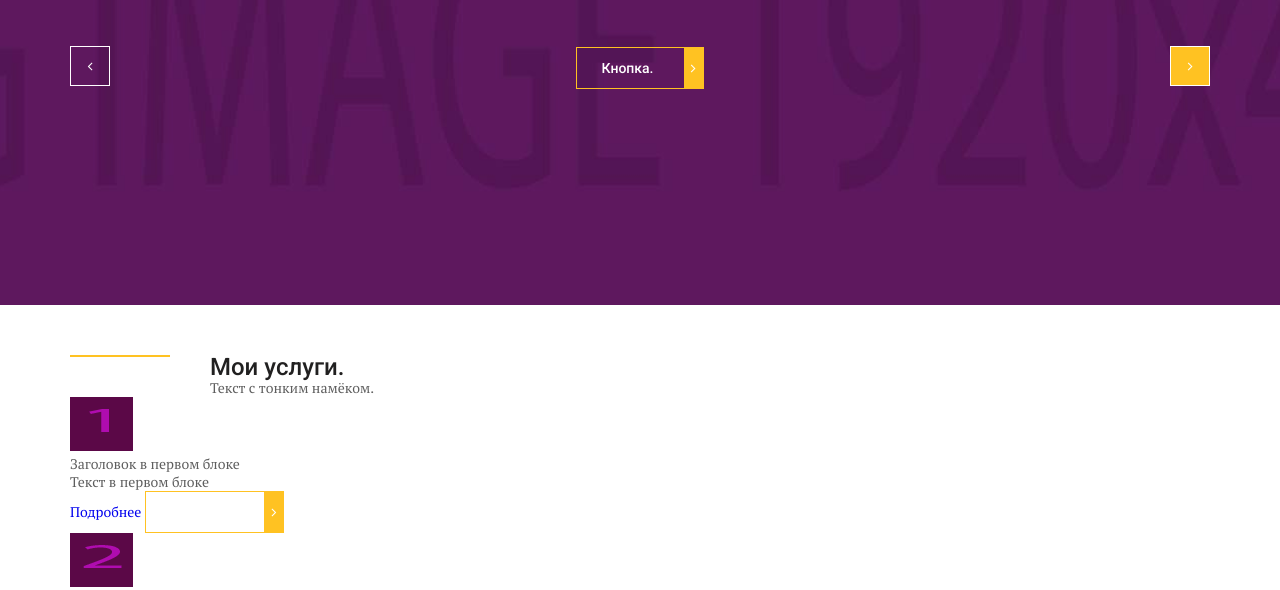
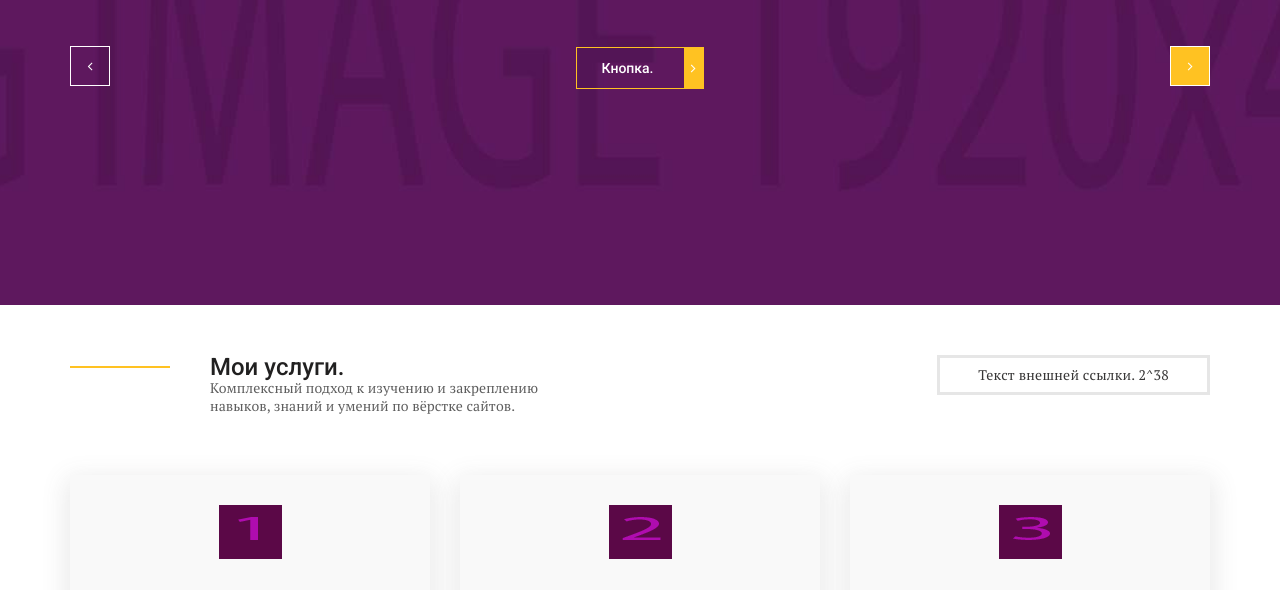
Before and after one commit to Ffullex/SiteCreateHTML-CSS, a plain HTML site: page index.html in a window 1280 px wide. Shown: the part 335-925 px from the top of the page. Drawn offline with nearby package versions, Linux system fonts and the light colour scheme; files whose address does not match are found by name.

```diff
--- a/css/style.css
+++ b/css/style.css
@@ -206,13 +206,14 @@ header{
 
 }
 
-
+/* Блок под слайдером */
 .about{
     padding: 50px 0 30px;
 }
 .about__top{
     display: flex;
     justify-content: space-between;
+    margin-bottom: 60px;
 }
 .about__title-box{
     max-width: 520px;
@@ -226,6 +227,7 @@ header{
     height: 2px;
     background-color: #ffc222;
     left: 0;
+    top: 11px;
 }
 .about-title{
     font-size: 24px;
@@ -235,5 +237,57 @@ header{
     font-family: 'Roboto', sans-serif;
 }
 .about-text{
-
+    letter-spacing: 0.1px;
 }
+.about__btn a{
+    color: #373636;
+    line-height: 24px;
+    letter-spacing: 0.25px;
+    padding: 5px 38px;
+    border: 3px solid #e6e6e6;
+}
+.about__items{
+    display: flex;
+    justify-content: space-between;
+}
+.about__item{
+    background-color: #f9f9f9;
+    max-width: 360px;
+    text-align: center;
+    padding: 30px 0 80px;
+    position: relative;
+    min-height: 375px;
+    box-shadow: 0px 7px 24.3px 2.7px rgba(91, 89, 89, 0.14);
+}
+.about__item-title{
+    color: #212020;
+    font-size: 18px;
+    line-height: 24px;
+    font-weight: 500;
+    font-family: 'Roboto', sans-serif;
+    padding:  24px 0;
+}
+.about__item-text{
+    letter-spacing: 0.1px;
+    padding: 0 30px 30px;
+    margin-bottom: 60px;
+}
+.about__item-btn{
+    position: absolute;
+    bottom: 40px;
+    left: 0;
+    right: 0;
+}
+.about__item-btn .default-btn{
+    color: #373636;
+    margin-left: 30px;
+}
+.about__item-btn .default-btn:after{
+    color: #ffffff;
+}
+.about__item-btn .about__item-link{
+    color: #050505;
+    font-family: 'Roboto', sans-serif;
+    border-bottom: 1px solid #050505;
+    margin-right: 30px;
+}
--- a/index.html
+++ b/index.html
@@ -97,22 +97,22 @@
         <div class="container">
             <div class="about__top">
                 <div class="about__title-box">
-
                     <div class="about-title">
                         Мои услуги.
                     </div>
 
                     <div class="about-text">
-                        Текст с тонким намёком.
+                        Комплексный подход к изучению и закреплению навыков, знаний и умений по вёрстке сайтов.
                     </div>
-
                 </div>
 
-                <a href="#" class="about__btn">
+                <div class="about__btn">
+                    <a href="#">
+                        Текст внешней ссылки. 2^38
+                    </a>
+                </div>
+            </div>
 
-                </a>
-
-            </div>
             <div class="about__items">
                 <div class="about__item">
                     <img src="./img/about1.png" alt="">
@@ -120,7 +120,7 @@
                         Заголовок в первом блоке
                     </div>
                     <div class="about__item-text">
-                        Текст в первом блоке
+                        Текст в первом блоке будет рассказывать о всяких плюшках и пряничках и это обязательно!
                     </div>
                     <div class="about__item-btn">
                         <a class="about__item-link" href="#">Подробнее</a>
@@ -135,7 +135,7 @@
                         Заголовок во втором блоке
                     </div>
                     <div class="about__item-text">
-                        Текст во втором блоке
+                        Текст во втором блоке будет поменьше, чтобы проверить отступ.
                     </div>
                     <div class="about__item-btn">
                         <a class="about__item-link" href="#">Подробнее</a>
@@ -150,7 +150,7 @@
                         Заголовок в третьем блоке
                     </div>
                     <div class="about__item-text">
-                        Текст в третьем блоке
+                        Текст в третьем блоке просто молодец и отдыхает, потому что всё проверено, всё решено, да. И, на всякий случай, стоит проверить отступ ещё немного.
                     </div>
                     <div class="about__item-btn">
                         <a class="about__item-link" href="#">Подробнее</a>
```
